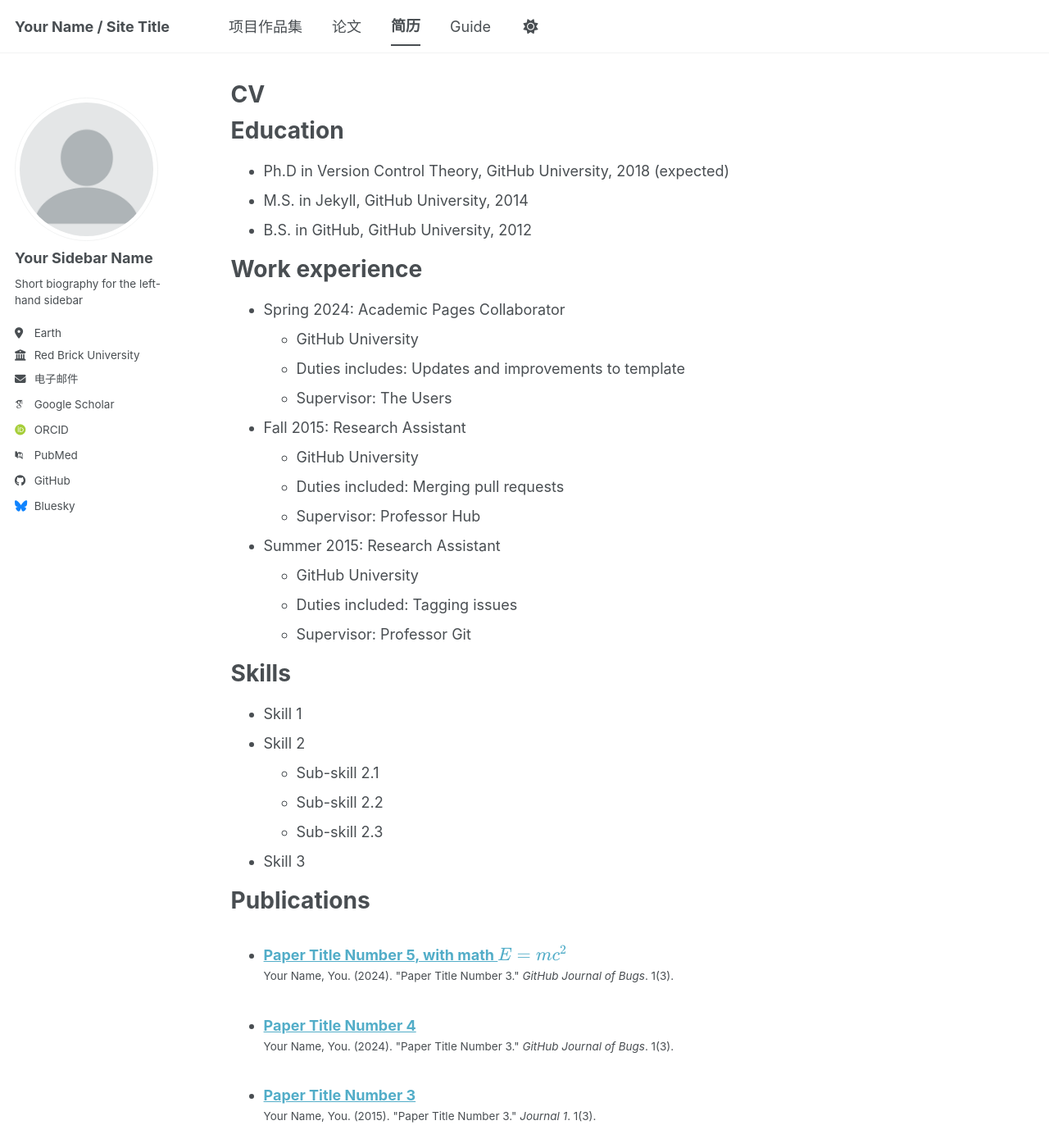
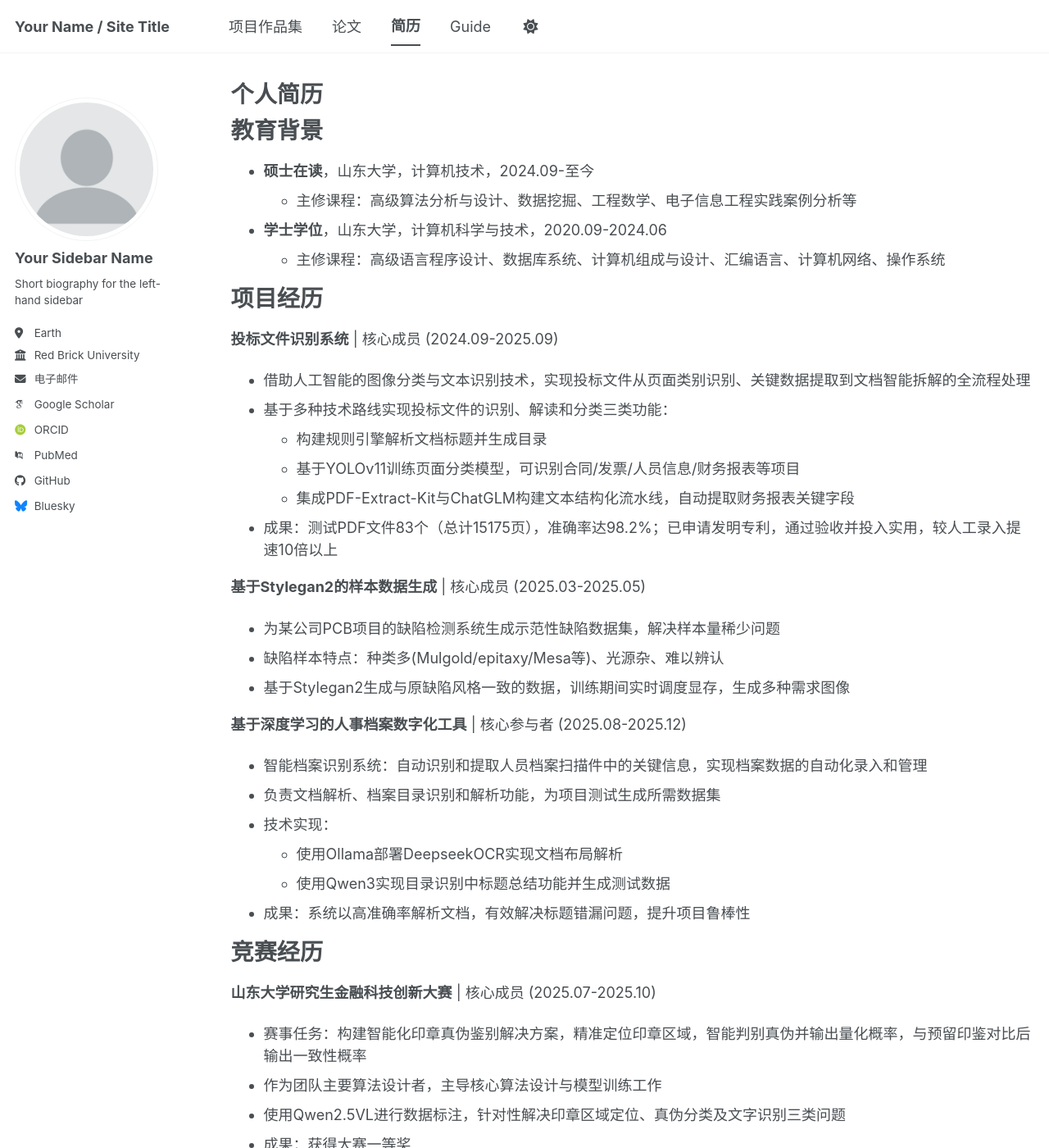
Before and after one commit to Yunzhiqi/yunzhiqi.github.io, a Jekyll site: the page built from _pages/cv.md, in a window 1280 px wide and 1400 px high. Shown: the whole window at 82% size. Built offline with Jekyll 4.4.1, drawn with Linux system fonts in a browser that asks for light colours; some web fonts are replaced; a script bundle is joined from its source files by our own code; library files that are not in the unit come from our copies; some of the changed text lies outside the part shown.

Commit message:
Update cv.md

```diff
--- a/_pages/cv.md
+++ b/_pages/cv.md
@@ -1,6 +1,6 @@
 ---
 layout: archive
-title: "CV"
+title: "个人简历"
 permalink: /cv/
 author_profile: true
 redirect_from:
@@ -9,38 +9,65 @@ redirect_from:
 
 {% include base_path %}
 
-Education
+教育背景
 ======
-* Ph.D in Version Control Theory, GitHub University, 2018 (expected)
-* M.S. in Jekyll, GitHub University, 2014
-* B.S. in GitHub, GitHub University, 2012
+* **硕士在读**，山东大学，计算机技术，2024.09-至今
+  * 主修课程：高级算法分析与设计、数据挖掘、工程数学、电子信息工程实践案例分析等
 
-Work experience
+* **学士学位**，山东大学，计算机科学与技术，2020.09-2024.06
+  * 主修课程：高级语言程序设计、数据库系统、计算机组成与设计、汇编语言、计算机网络、操作系统
+
+项目经历
 ======
-* Spring 2024: Academic Pages Collaborator
-  * GitHub University
-  * Duties includes: Updates and improvements to template
-  * Supervisor: The Users
+**投标文件识别系统** | 核心成员 (2024.09-2025.09)
+* 借助人工智能的图像分类与文本识别技术，实现投标文件从页面类别识别、关键数据提取到文档智能拆解的全流程处理
+* 基于多种技术路线实现投标文件的识别、解读和分类三类功能：
+  - 构建规则引擎解析文档标题并生成目录
+  - 基于YOLOv11训练页面分类模型，可识别合同/发票/人员信息/财务报表等项目
+  - 集成PDF-Extract-Kit与ChatGLM构建文本结构化流水线，自动提取财务报表关键字段
+* 成果：测试PDF文件83个（总计15175页），准确率达98.2%；已申请发明专利，通过验收并投入实用，较人工录入提速10倍以上
 
-* Fall 2015: Research Assistant
-  * GitHub University
-  * Duties included: Merging pull requests
-  * Supervisor: Professor Hub
+**基于Stylegan2的样本数据生成** | 核心成员 (2025.03-2025.05)
+* 为某公司PCB项目的缺陷检测系统生成示范性缺陷数据集，解决样本量稀少问题
+* 缺陷样本特点：种类多(Mulgold/epitaxy/Mesa等)、光源杂、难以辨认
+* 基于Stylegan2生成与原缺陷风格一致的数据，训练期间实时调度显存，生成多种需求图像
 
-* Summer 2015: Research Assistant
-  * GitHub University
-  * Duties included: Tagging issues
-  * Supervisor: Professor Git
+**基于深度学习的人事档案数字化工具** | 核心参与者 (2025.08-2025.12)
+* 智能档案识别系统：自动识别和提取人员档案扫描件中的关键信息，实现档案数据的自动化录入和管理
+* 负责文档解析、档案目录识别和解析功能，为项目测试生成所需数据集
+* 技术实现：
+  - 使用Ollama部署DeepseekOCR实现文档布局解析
+  - 使用Qwen3实现目录识别中标题总结功能并生成测试数据
+* 成果：系统以高准确率解析文档，有效解决标题错漏问题，提升项目鲁棒性
 
-Skills
+竞赛经历
 ======
-* Skill 1
-* Skill 2
-  * Sub-skill 2.1
-  * Sub-skill 2.2
-  * Sub-skill 2.3
-* Skill 3
+**山东大学研究生金融科技创新大赛** | 核心成员 (2025.07-2025.10)
+* 赛事任务：构建智能化印章真伪鉴别解决方案，精准定位印章区域，智能判别真伪并输出量化概率，与预留印鉴对比后输出一致性概率
+* 作为团队主要算法设计者，主导核心算法设计与模型训练工作
+* 使用Qwen2.5VL进行数据标注，针对性解决印章区域定位、真伪分类及文字识别三类问题
+* 成果：获得大赛一等奖
 
+技能特长
+======
+* **语言能力**：
+  * 大学英语六级（CET-6），具备熟练的英语听说读写能力
+  * 熟练使用Python、C++
+
+* **模型部署与应用经验**：
+  * 部署ChatGLM3-6B执行摘要生成 (2024.11)
+  * 使用ktransformers部署DeepseekR1 (2025.02)
+  * 使用Ollama部署Qwen2.5VL-7B (2025.10)
+  * DeepseekOCR、Qwen3-8B部署与应用 (2025.12)
+
+荣誉奖项
+======
+* 山东大学研究生金融科技创新大赛 一等奖 (2025)
+* 已申请发明专利 1项 (投标文件识别系统)
+
+<!-- 以下部分可以根据实际情况选择性保留或删除 -->
+
+<!--
 Publications
 ======
   <ul>{% for post in site.publications reversed %}
@@ -61,4 +88,4 @@ Teaching
 
 Service and leadership
 ======
-* Currently signed in to 43 different slack teams
+-->
```
